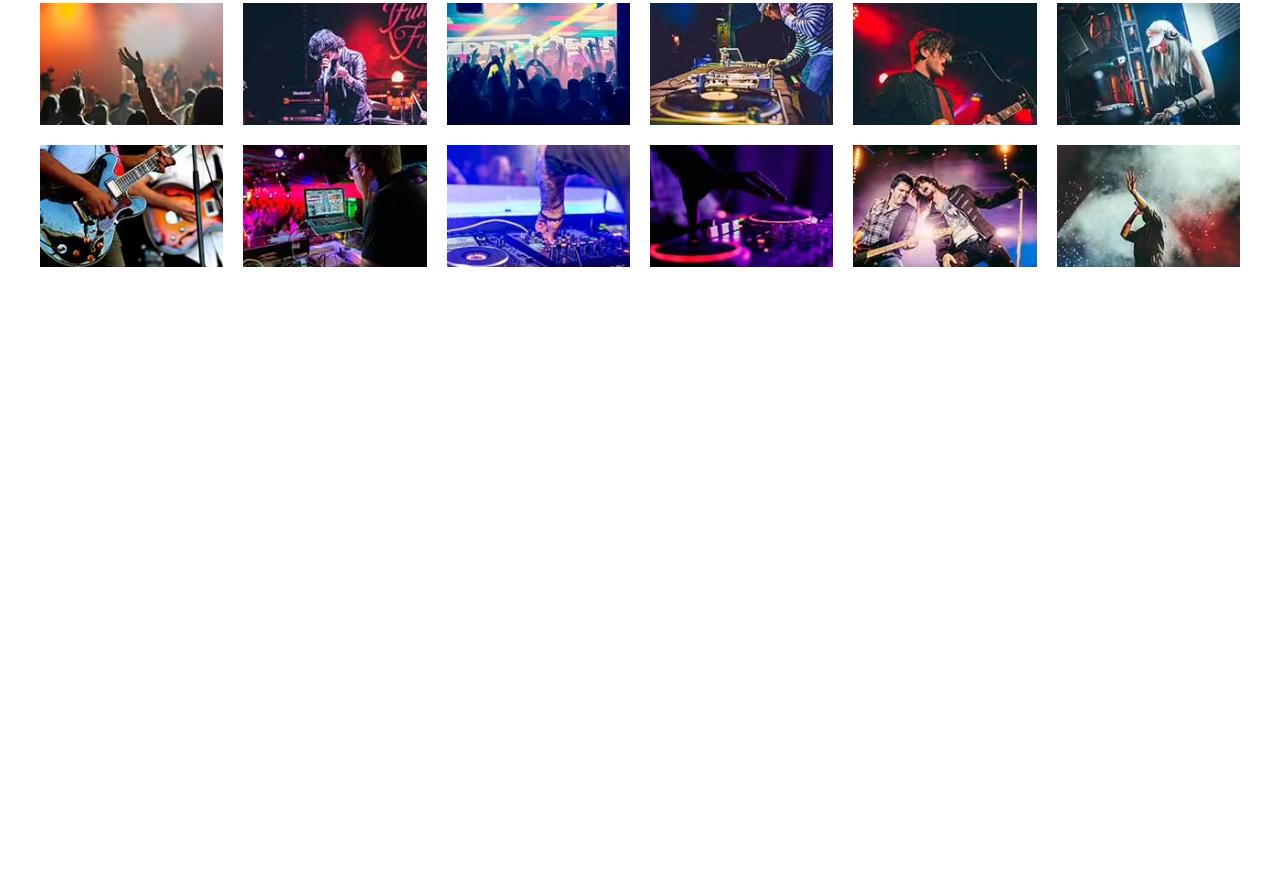
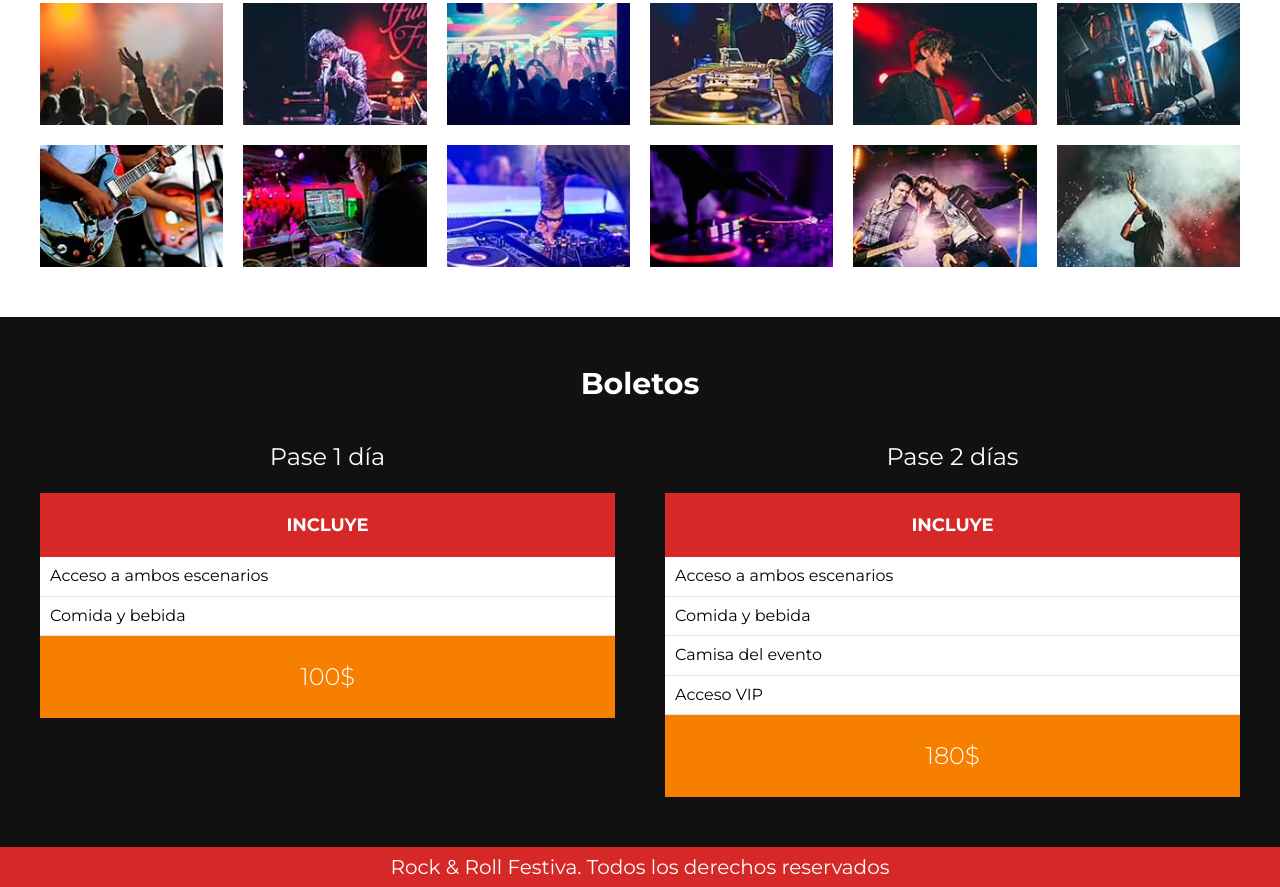
Before and after one commit to SaraRestrepoV/music-festival, a website: page index.html in a window 1280 px wide. Shown: the part 2930-3817 px from the top of the page. Before the commit the page ends 3247 px from the top, so only its background shows below. Drawn offline with Linux system fonts and the light colour scheme.

Commit message:
boletos y footer

```diff
--- a/index.html
+++ b/index.html
@@ -179,5 +179,47 @@
 
         <ul class="galeria-imagenes"></ul>
     </section>
+
+    <section class="boletos bg-negro">
+        <h3>Boletos</h3>
+        <div class="contenedor contenedor-boletos">
+            <div class="basico pase">
+                <p class="nombre-pase">Pase 1 día</p>
+                <header class="pase-header">
+                    <p>Incluye</p>
+                </header>
+                <div class="pase-body">
+                    <ul>
+                        <li>Acceso a ambos escenarios</li>
+                        <li>Comida y bebida</li>
+                    </ul>
+                </div>
+                <footer class="pase-footer">
+                    <p>100$</p>
+                </footer>
+            </div>
+            <div class="premium pase">
+                <p class="nombre-pase">Pase 2 días</p>
+                <header class="pase-header">
+                    <p>Incluye</p>
+                </header>
+                <div class="pase-body">
+                    <ul>
+                        <li>Acceso a ambos escenarios</li>
+                        <li>Comida y bebida</li>
+                        <li>Camisa del evento</li>
+                        <li>Acceso VIP</li>
+                    </ul>
+                </div>
+                <footer class="pase-footer">
+                    <p>180$</p>
+                </footer>
+            </div>
+        </div>
+    </section>
+
+    <footer class="site-footer">
+        <p>Rock & Roll Festiva. Todos los derechos reservados</p>
+    </footer>
 </body>
 </html>
--- /dev/null
+++ b/src/scss/layout/_boletos.scss
@@ -0,0 +1,67 @@
+@use 'base/mixins' as m;
+@use 'base/variables' as v;
+
+.boletos {
+    padding: 5rem 0;
+    h3 {
+        text-align: center;
+        color: v.$blanco;
+        margin-bottom: 2rem;
+    }
+
+    .contenedor-boletos {
+        @include m.tablet {
+            @include m.grid(2, 5rem)
+        }
+    }
+}
+
+.pase {
+
+    .nombre-pase {
+        text-align: center;
+        font-size: 2.4rem;
+        color: v.$blanco;
+    }
+
+    &-header,
+    &-footer {
+        padding: .5rem;
+        margin: 0;
+        p {
+            text-align: center;
+            color: v.$blanco;
+        }
+    }
+
+    &-header {
+        background-color: v.$rojo;
+        p {
+            text-transform: uppercase;
+            font-size: 1.8rem;
+            font-family: v.$fuente_principal;
+            font-weight: 700;
+        }
+    }
+    &-body {
+        background-color: v.$blanco;
+
+        ul {
+            @include m.resetear-lista;
+            li,
+            :nth-child(odd) {
+                background-color: v.$blanco;
+                padding: 1rem;
+                border-bottom: 1px solid #e1e1e1;
+            }
+        }
+    }
+    &-footer {
+        background-color: v.$amarillo;
+        p {
+            font-size: 2.4rem;
+            font-family: v.$fuente_principal;
+            font-weight: 300;
+        }
+    }
+}
--- /dev/null
+++ b/src/scss/layout/_footer.scss
@@ -0,0 +1,12 @@
+@use 'base/mixins' as m;
+@use 'base/variables' as v;
+
+.site-footer {
+    background-color: v.$rojo;
+    padding: 1rem;
+    p {
+        margin: 0;
+        text-align: center;
+        color: v.$blanco;
+    }
+}
--- a/src/scss/layout/_index.scss
+++ b/src/scss/layout/_index.scss
@@ -3,3 +3,5 @@
 @forward 'festival';
 @forward 'lineup';
 @forward 'galeria';
+@forward 'boletos';
+@forward 'footer';
--- a/src/scss/layout/_lineup.scss
+++ b/src/scss/layout/_lineup.scss
@@ -82,3 +82,7 @@
         background-color: darken(v.$verde, 3%);
     }
 }
+
+.bg-negro {
+    background-color: v.$negro;
+}
```
Also changed, not shown: build/css/app.css.
